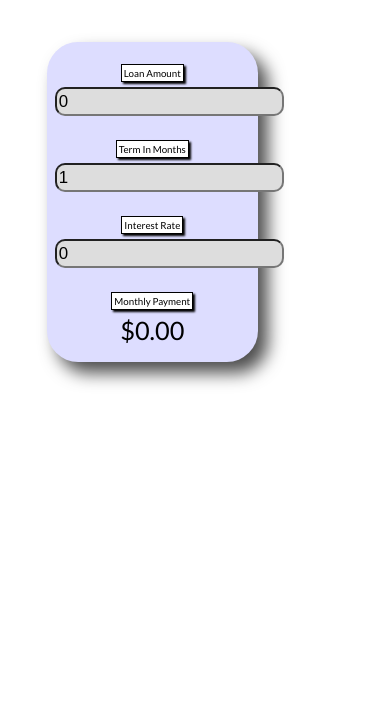
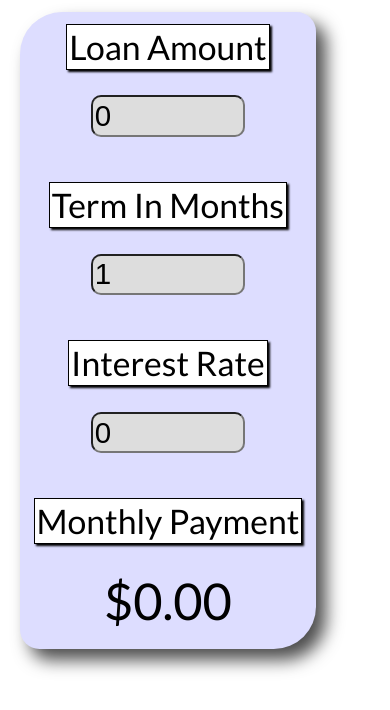
Before and after one commit to mshecket/mortgage-calculator, a React (Create React App) app: page / in a window 390 px wide. Shown: the top 710 px of the page. Built offline with nearby package versions, Linux system fonts and the light colour scheme.

Commit message:
Got styling to be more responsive

```diff
--- a/src/App.css
+++ b/src/App.css
@@ -1,19 +1,21 @@
 #mainContent {
     background-color: #ddf;
-    width: 50vw;
-    height: auto;
-    margin: 5vh 10vw 5vh 10vw;
-    padding: 2vh 2vw;
+    width: 75vw;
+    height: 75vh;
+    margin: 3vmin;
+    padding: .5vmin;
     display: flex;
     flex-direction: column;
+    align-content: center;
+    justify-content: center;
     font-family: 'Lato', sans-serif;
     box-shadow: 10px 11px 17px rgba(0, 0, 0, 0.7);
-    border-radius: 8vw;
+    border-radius: 5vh 5vw;
 }
 
 #mainContent label {
-    font-size: 2.5vw;
-    margin: 5px auto 5px auto;
+    font-size: 4vh;
+    margin: 10px auto 10px auto;
     padding: 2px;
     background-color: white;
     border: 1px solid black;
@@ -21,15 +23,16 @@
 }
 
 #mainContent input {
-    height: 2.5vh;
-    font-size: 2vh;
+    height: 4vh;
+    width: 50%;
+    font-size: 3.5vh;
     margin: auto;
-    padding: 2px;
+    padding: .5vmin;
     background-color: #ddd;
     border-radius: 10px;
 }
 
 #output {
-    font-size: 3vh;
+    font-size: 6vh;
     margin: auto;
 }
```
